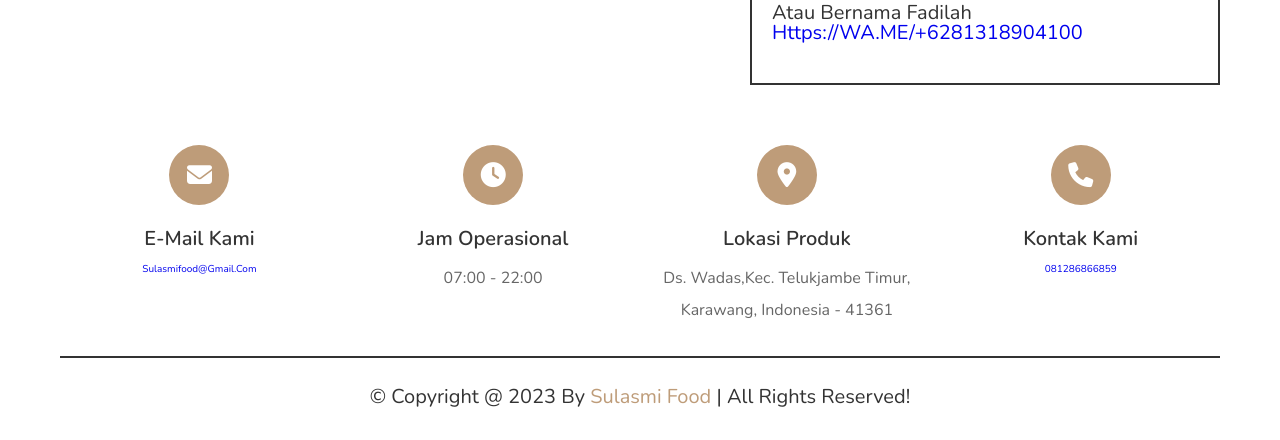
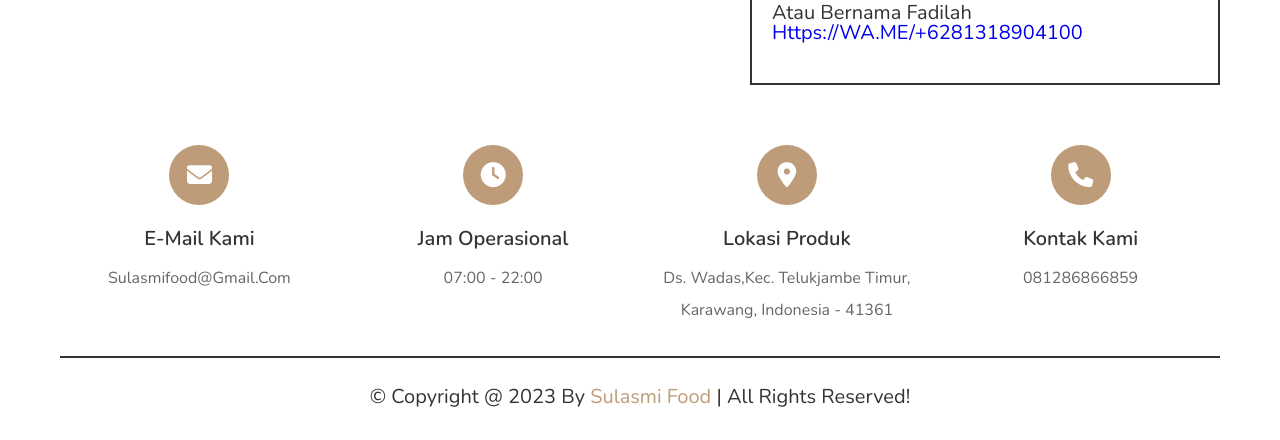
Before and after one commit to sulasmifood/.com, a PHP site: page /index.html in a window 1280 px wide. Shown: the part 5938-6378 px from the top of the page. Run offline with PHP 8.4, Linux system fonts and the light colour scheme; some libraries are stand-ins or nearby versions; some web fonts are replaced.

Commit message:
Update style.css

```diff
--- a/css/style.css
+++ b/css/style.css
@@ -494,6 +494,11 @@
    font-size: 1.6rem;
    color:var(--light-color);
 }
+.footer .box-container .box a{
+   line-height: 2;
+   font-size: 1.6rem;
+   color:var(--light-color);
+}
 
 .footer .credit{
    text-align: center;
```
